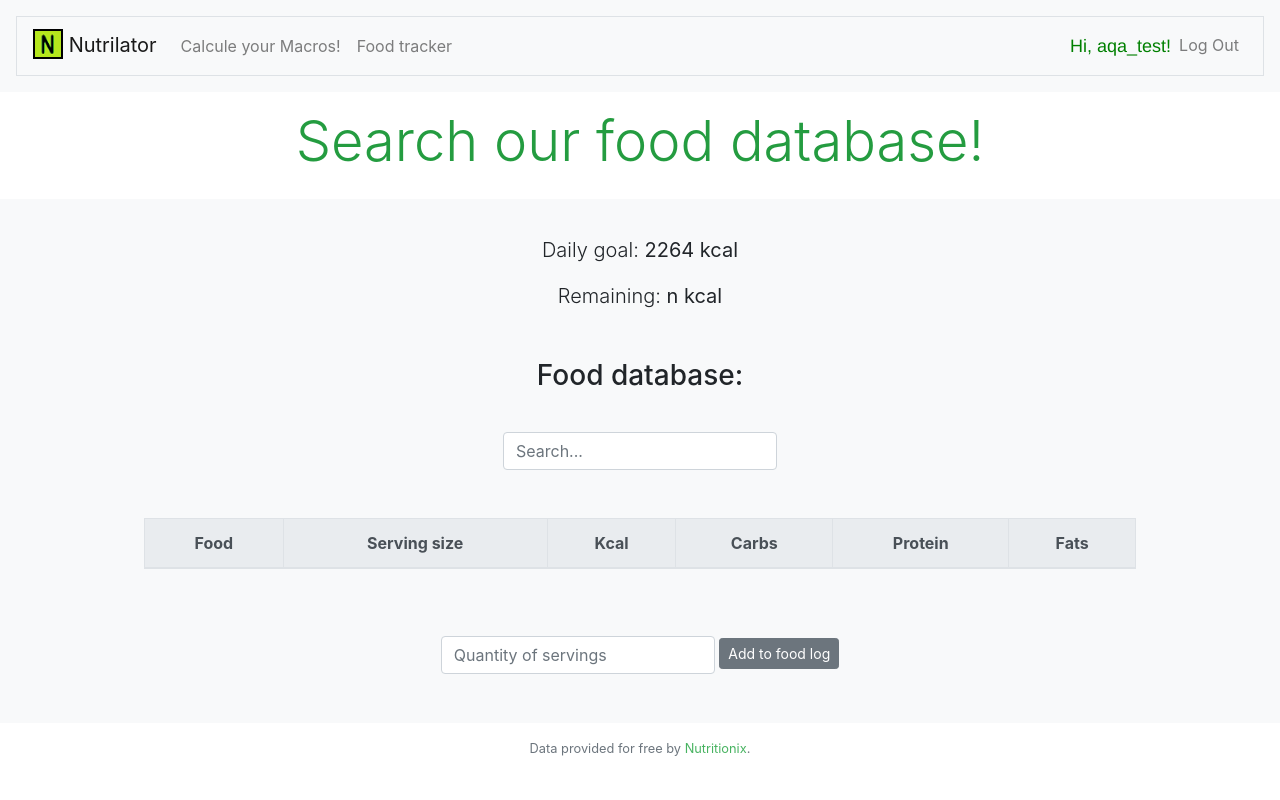
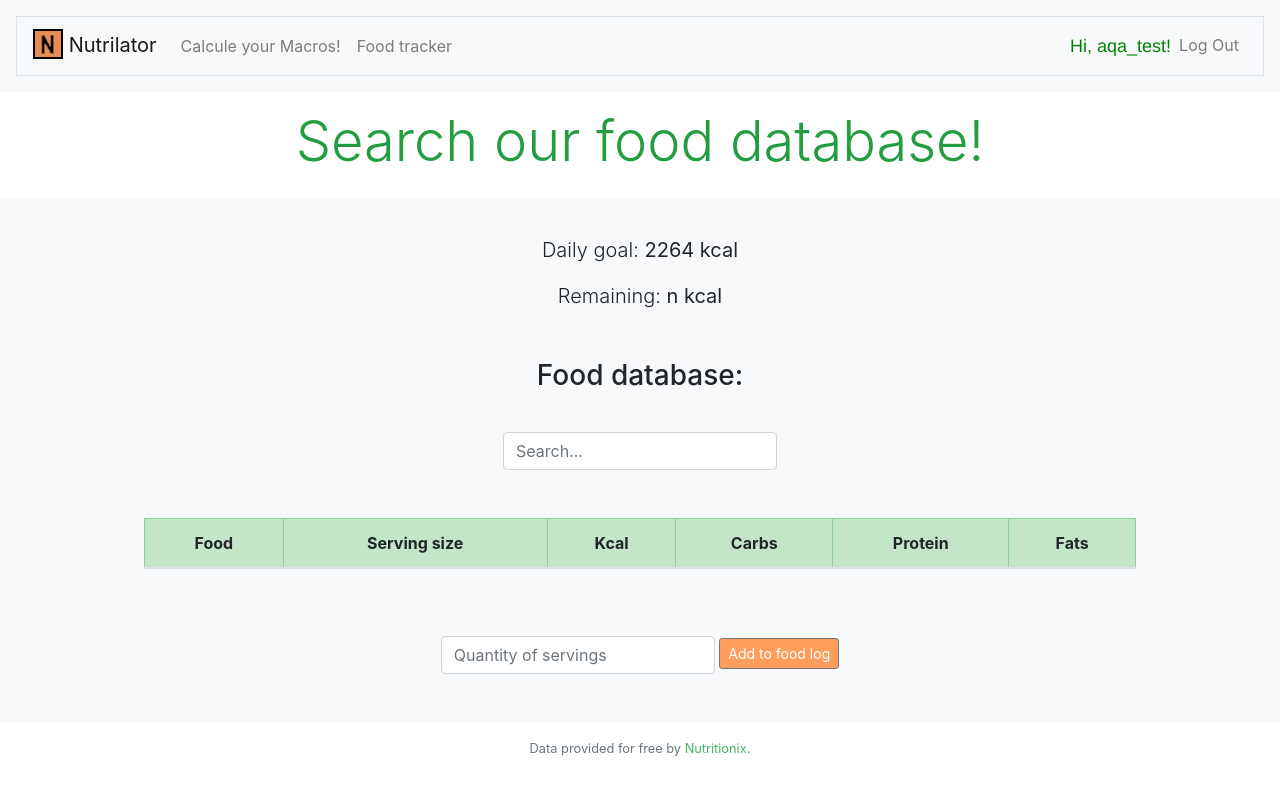
Before and after one commit to lucasjt93/Nutrilator, a Flask app: page /foodtracker in a window 1280 px wide. Run offline with Flask 2, Linux system fonts and the light colour scheme; the visitor is signed in with stand-in values (Sample User, id 1); data comes from the database, SQL or seed files in the repository; lists and menus that the app fills with data are empty; some libraries are stand-ins or nearby versions.

Commit message:
button colors changed to orange

```diff
--- a/Nutrilator/static/magic.js
+++ b/Nutrilator/static/magic.js
@@ -48,7 +48,7 @@ function Calculate(){
 
     let table = '';
 
-    table +="<tr>" +
+    table +="<tr class='table-success'>" +
         "<th> TDEE </th>" +
         "<th> Protein </th>" +
         "<th> Fat </th>" +
--- a/Nutrilator/static/style.css
+++ b/Nutrilator/static/style.css
@@ -16,6 +16,10 @@ main
 
 a {
     color:#48b361;
+}
+
+.btn {
+    background-color:#ff9d5c;
 }
 
 /* logo.png */
@@ -98,6 +102,14 @@ a {
     position: relative
 }
 
+.btn-outline-secondary {
+    background-color: white;
+}
+
+.btn-outline-secondary:not(:disabled):not(.disabled).active, .btn-outline-secondary:not(:disabled):not(.disabled):active, .show>.btn-outline-secondary.dropdown-toggle {
+    background-color: #ff9d5c;
+}
+
 /* index chart */
 .table-responsive {
     position: relative;
--- a/Nutrilator/templates/auth/login.html
+++ b/Nutrilator/templates/auth/login.html
@@ -13,7 +13,7 @@
             <div class="form-group">
                 <input class="form-control" name="password" placeholder="Password" type="password">
             </div>
-            <button class="btn btn-primary" type="submit">Log in</button>
+            <button class="btn btn-secondary" type="submit">Log in</button>
         </form>
     </main>
 {% endblock %}
--- a/Nutrilator/templates/auth/register.html
+++ b/Nutrilator/templates/auth/register.html
@@ -13,7 +13,7 @@
             <div class="form-group">
                 <input class="form-control" name="password" placeholder="Password" type="password">
             </div>
-            <button class="btn btn-primary" type="submit">Register</button>
+            <button class="btn btn-secondary" type="submit">Register</button>
         </form>
     </main>
 {% endblock %}
--- a/Nutrilator/templates/foodtracker/foodtracker.html
+++ b/Nutrilator/templates/foodtracker/foodtracker.html
@@ -84,7 +84,7 @@
         <form class="container p-3" method="post">
             <div class="container p-3 table-responsive">
                 <table class="table table-bordered" id="foodtable">
-                    <thead class="thead-light">
+                    <thead class="table-success">
                         <tr>
                             <th> Food </th>
                             <th> Serving size </th>
--- a/Nutrilator/templates/index.html
+++ b/Nutrilator/templates/index.html
@@ -68,7 +68,7 @@
        <div>
          <h3 class="p-3" >These are your daily macros:</h3>
          <table class="table table-bordered">
-           <thead class="thead-light">
+           <thead class="table-success">
            <tr>
              <th scope="col">Kcal</th>
              <th scope="col">Carbs</th>
```
Also changed, not shown: Nutrilator/static/logo.png.
